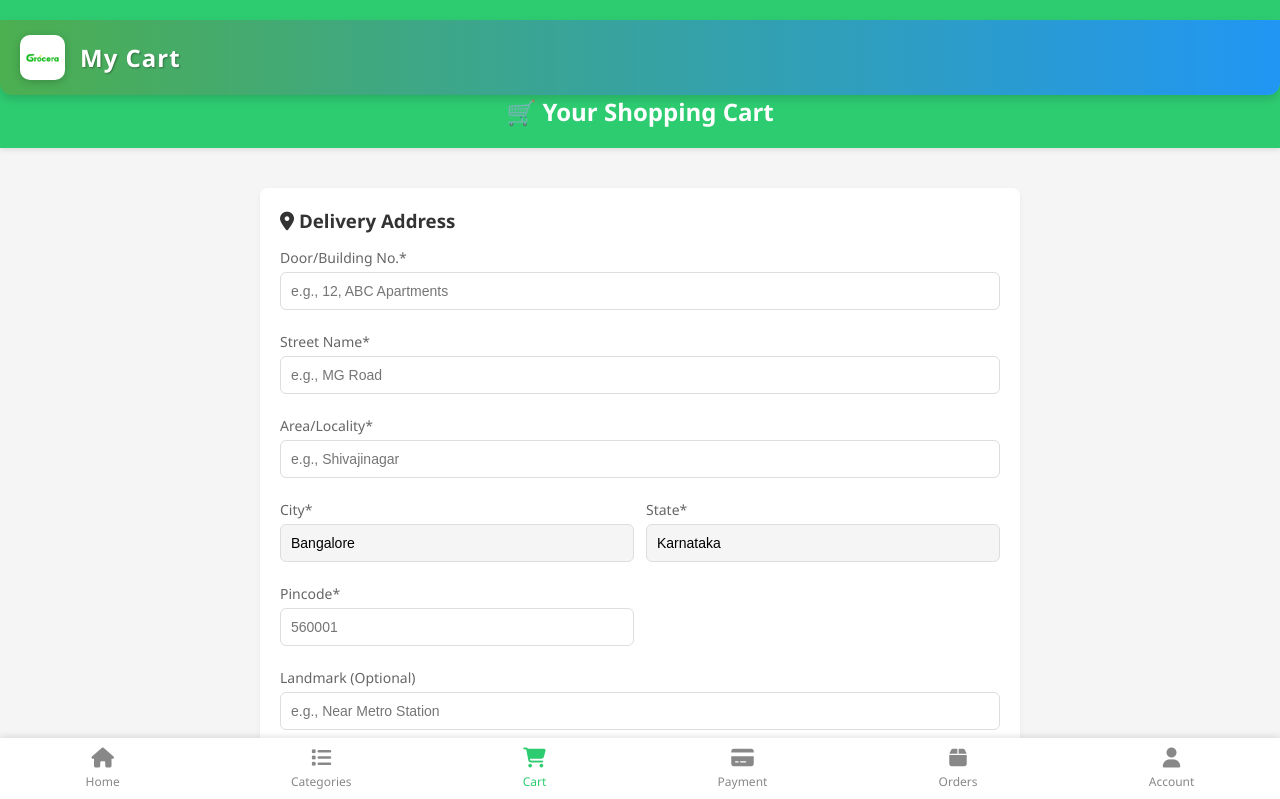
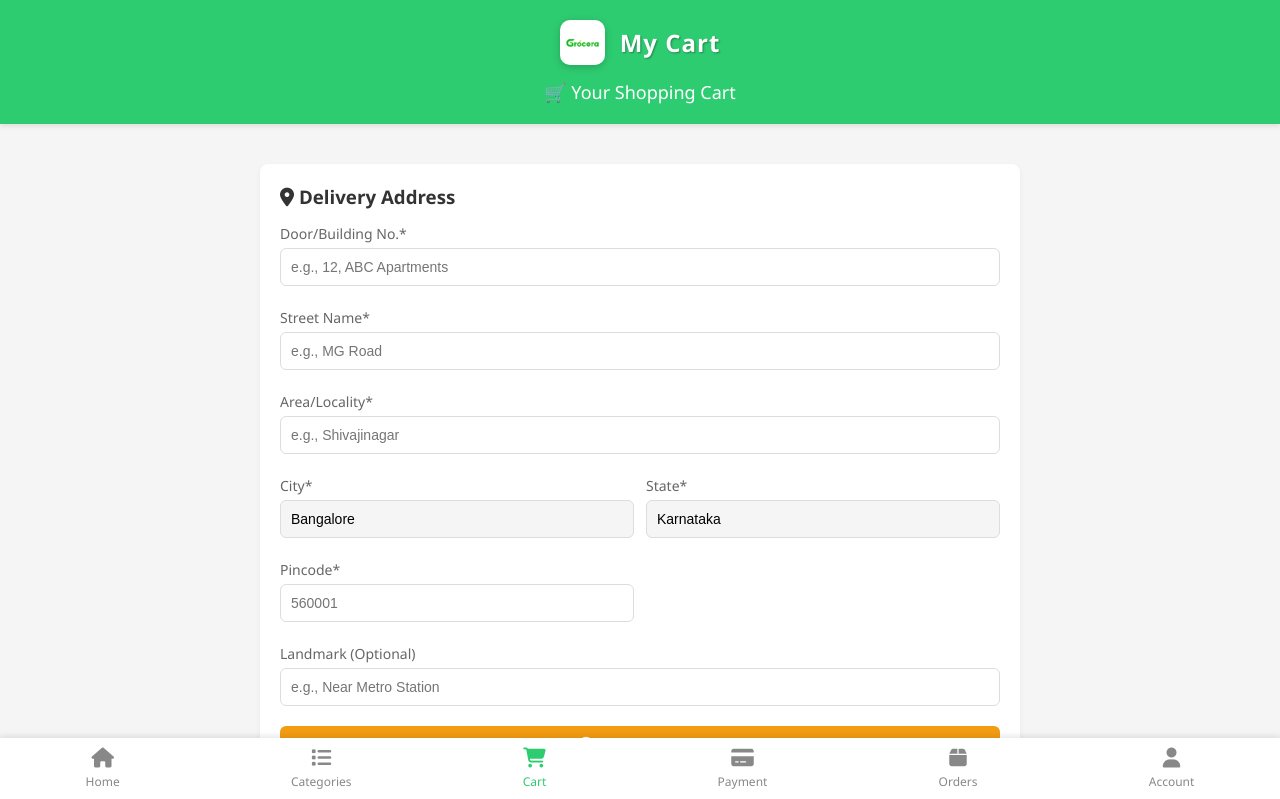
Before and after one commit to KCSAINITHIN/GROCERA-NEW, a website: page cart.html in a window 1280 px wide. Shown: the top 799 px of the page. Drawn offline with Linux system fonts and the light colour scheme.

Commit message:
Update cart.html

```diff
--- a/cart.html
+++ b/cart.html
@@ -28,10 +28,47 @@
     header {
       background-color: #2ecc71;
       color: white;
-      text-align: center;
       padding: 20px 0;
       margin-bottom: 20px;
       box-shadow: 0 2px 5px rgba(0,0,0,0.1);
+    }
+
+    .header-content {
+      display: flex;
+      align-items: center;
+      justify-content: center;
+      flex-wrap: wrap;
+      text-align: center;
+    }
+
+    .logo-title {
+      display: flex;
+      align-items: center;
+      justify-content: center;
+      margin-bottom: 10px;
+      width: 100%;
+    }
+
+    .logo-title img {
+      height: 45px;
+      width: auto;
+      margin-right: 15px;
+      border-radius: 10px;
+      box-shadow: 0 2px 8px rgba(0, 0, 0, 0.2);
+    }
+
+    .main-title {
+      font-size: 24px;
+      font-weight: bold;
+      letter-spacing: 1px;
+      text-shadow: 1px 1px 2px #00000055;
+    }
+
+    .subtitle {
+      font-size: 18px;
+      font-weight: normal;
+      width: 100%;
+      margin-top: 5px;
     }
 
     h1 {
@@ -255,34 +292,6 @@
       color: #2ecc71;
     }
 
-    .topbar {
-      background: linear-gradient(90deg, #4caf50, #2196f3);
-      color: white;
-      padding: 15px 20px;
-      display: flex;
-      align-items: center;
-      justify-content: flex-start;
-      box-shadow: 0 4px 10px rgba(0, 0, 0, 0.15);
-      border-bottom-left-radius: 12px;
-      border-bottom-right-radius: 12px;
-    }
-
-    .topbar img {
-      height: 45px;
-      width: auto;
-      margin-right: 15px;
-      border-radius: 10px;
-      box-shadow: 0 2px 8px rgba(0, 0, 0, 0.2);
-    }
-
-    .topbar h1 {
-      font-size: 24px;
-      font-weight: bold;
-      letter-spacing: 1px;
-      text-shadow: 1px 1px 2px #00000055;
-      margin: 0;
-    }
-
     .success-message {
       color: #2ecc71;
       text-align: center;
@@ -294,11 +303,13 @@
 </head>
 <body>
   <header>
-    <div class="topbar">
-      <img src="logo.png" alt="GROCERA" />
-      <h1>My Cart</h1>
+    <div class="header-content">
+      <div class="logo-title">
+        <img src="logo.png" alt="GROCERA" />
+        <h1 class="main-title">My Cart</h1>
+      </div>
+      <h2 class="subtitle">🛒 Your Shopping Cart</h2>
     </div>
-    <h2>🛒 Your Shopping Cart</h2>
   </header>
 
   <div class="container">
```
